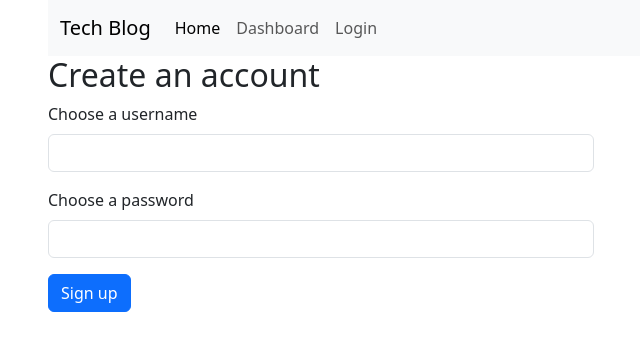
After one commit to Jon-Ledo/Fullstack-tech-blog-using-handlebars, a Node project: template views/sign-up.handlebars in a window 1280 px wide. The commit adds this page. Shown: the top 351 px of the page, without its empty margins (34-674 px from the left). Run offline with Node 20 templates, Linux system fonts and the light colour scheme; the template is opened without the code that fills it, so the values that code supplies are empty; some libraries are stand-ins or nearby versions.

Commit message:
proper login and logout functions are created, as well as a function to create a new user thru a signup form. basic html and css is used currently.

```diff
--- a/controllers/routes/api/userRoutes.js
+++ b/controllers/routes/api/userRoutes.js
@@ -100,13 +100,11 @@ router.post('/login', async (req, res) => {
       where: { user_name: req.body.user_name },
     })
 
-    console.log(req.body.user_name)
-
     // no match?
     if (!userData) {
       res
         .status(400)
-        .json({ message: 'Incorrect email or password, please try again' })
+        .json({ message: 'Incorrect username or password, please try again' })
       return
     }
 
--- a/controllers/routes/homeRoutes.js
+++ b/controllers/routes/homeRoutes.js
@@ -29,6 +29,10 @@ router.get('/login', async (req, res) => {
   res.render('login')
 })
 
+router.get('/sign-up', async (req, res) => {
+  res.render('sign-up')
+})
+
 // dashboard
 router.get('/dashboard', async (req, res) => {
   res.render('dashboard', {
--- /dev/null
+++ b/public/js/login.js
@@ -0,0 +1,69 @@
+const loginFormHandler = async (event) => {
+  event.preventDefault()
+
+  const user_name = document.querySelector('#username').value.trim()
+  const password = document.querySelector('#password').value.trim()
+
+  if (user_name && password) {
+    const response = await fetch('/api/users/login', {
+      method: 'POST',
+      body: JSON.stringify({ user_name, password }),
+      headers: { 'Content-Type': 'application/json' },
+    })
+
+    if (response.ok) {
+      document.location.replace('/')
+    } else {
+      alert('Failed to log in.')
+    }
+  }
+}
+
+const signupFormHandler = async (event) => {
+  event.preventDefault()
+
+  const user_name = document.querySelector('#username').value.trim()
+  const password = document.querySelector('#password').value.trim()
+
+  if (user_name && password) {
+    const response = await fetch('/api/users', {
+      method: 'POST',
+      body: JSON.stringify({ user_name, password }),
+      headers: { 'Content-Type': 'application/json' },
+    })
+
+    if (response.ok) {
+      document.location.replace('/')
+    } else {
+      alert('Failed to sign up.')
+    }
+  }
+}
+
+if (window.location.pathname.includes('/login')) {
+  document
+    .querySelector('.login-form')
+    .addEventListener('submit', loginFormHandler)
+}
+
+if (window.location.pathname.includes('/sign-up')) {
+  document
+    .querySelector('.sign-up-form')
+    .addEventListener('submit', signupFormHandler)
+}
+
+// logout
+const logout = async () => {
+  const response = await fetch('/api/users/logout', {
+    method: 'POST',
+    headers: { 'Content-Type': 'application/json' },
+  })
+
+  if (response.ok) {
+    document.location.replace('/')
+  } else {
+    alert('Failed to log out.')
+  }
+}
+
+document.querySelector('#logout').addEventListener('click', logout)
--- a/views/layouts/main.handlebars
+++ b/views/layouts/main.handlebars
@@ -6,14 +6,20 @@
   <meta name="viewport" content="width=device-width, initial-scale=1.0">
   <title>Blog Site</title>
 
+  {{!-- CSS links --}}
   <link href="https://cdn.jsdelivr.net/npm/bootstrap@5.3.0-alpha1/dist/css/bootstrap.min.css" rel="stylesheet"
     integrity="sha384-GLhlTQ8iRABdZLl6O3oVMWSktQOp6b7In1Zl3/Jr59b6EGGoI1aFkw7cmDA6j6gD" crossorigin="anonymous">
+
+  {{!-- JavaScript Links --}}
+  <script src="/js/login.js" defer></script>
 </head>
 <body>
-  {{> navbar}}
-  <main class="main">
-    {{{body}}}
-  </main>
+  <div class="container">
+    {{> navbar}}
+    <main class="main">
+      {{{body}}}
+    </main>
+  </div>
 
   <script src="https://cdn.jsdelivr.net/npm/bootstrap@5.3.0-alpha1/dist/js/bootstrap.bundle.min.js"
     integrity="sha384-w76AqPfDkMBDXo30jS1Sgez6pr3x5MlQ1ZAGC+nuZB+EYdgRZgiwxhTBTkF7CXvN" crossorigin="anonymous"></script>
--- a/views/partials/navbar.handlebars
+++ b/views/partials/navbar.handlebars
@@ -13,9 +13,19 @@
         <li class="nav-item">
           <a class="nav-link" href="/dashboard">Dashboard</a>
         </li>
+
+        {{#if loggedIn}}
+        <li class="nav-item">
+          <a class="nav-link" href="#" id="logout">Logout</a>
+        </li>
+
+        {{else}}
+
         <li class="nav-item">
           <a class="nav-link" href="/login">Login</a>
         </li>
+        {{/if}}
+
       </ul>
     </div>
   </div>
--- /dev/null
+++ b/views/sign-up.handlebars
@@ -0,0 +1,16 @@
+<div class="row">
+  <h2>Create an account</h2>
+  <form class="sign-up-form col-6">
+    <div class="mb-3">
+      <label for="username" class="form-label">Choose a username</label>
+      <input type="text" class="form-control" id="username">
+    </div>
+
+    <div class="mb-3">
+      <label for="password" class="form-label">Choose a password</label>
+      <input type="password" class="form-control" id="password">
+    </div>
+
+    <button type="submit" class="btn btn-primary">Sign up</button>
+  </form>
+</div>
```
Also changed, not shown: views/login.handlebars (+19 -1 lines), 1 other file.
